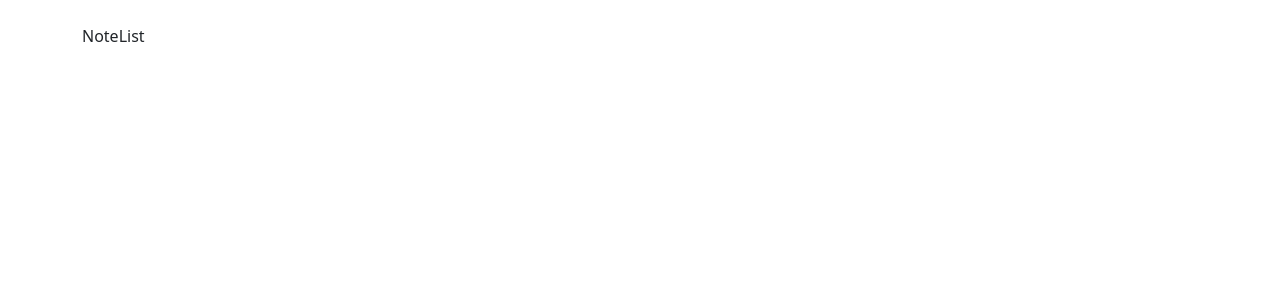
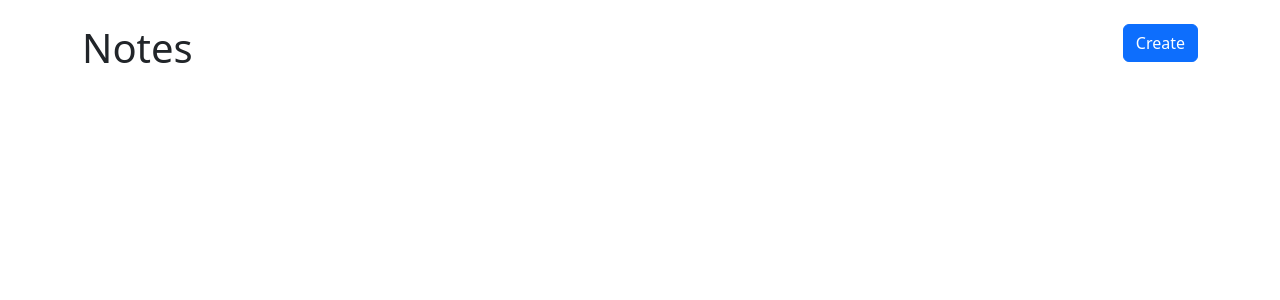
Before and after one commit to patcoston/tutorialtypescript1, a React (Vite) app: page / in a window 1280 px wide. Shown: the top 300 px of the page. Built offline with nearby package versions, Linux system fonts and the light colour scheme.

Commit message:
Added Row Col Stack Button to NoteList

```diff
--- a/src/NoteList.tsx
+++ b/src/NoteList.tsx
@@ -1,8 +1,25 @@
 import React, { Component } from 'react'
+import { Button, Col, Row, Stack } from 'react-bootstrap'
+import { Link } from 'react-router-dom'
 
 export class NoteList extends Component {
   render() {
-    return <div>NoteList</div>
+    return (
+      <>
+        <Row>
+          <Col>
+            <h1>Notes</h1>
+          </Col>
+          <Col xs="auto">
+            <Stack gap={2} direction="horizontal">
+              <Link to="/new">
+                <Button variant="primary">Create</Button>
+              </Link>
+            </Stack>
+          </Col>
+        </Row>
+      </>
+    )
   }
 }
 
```
